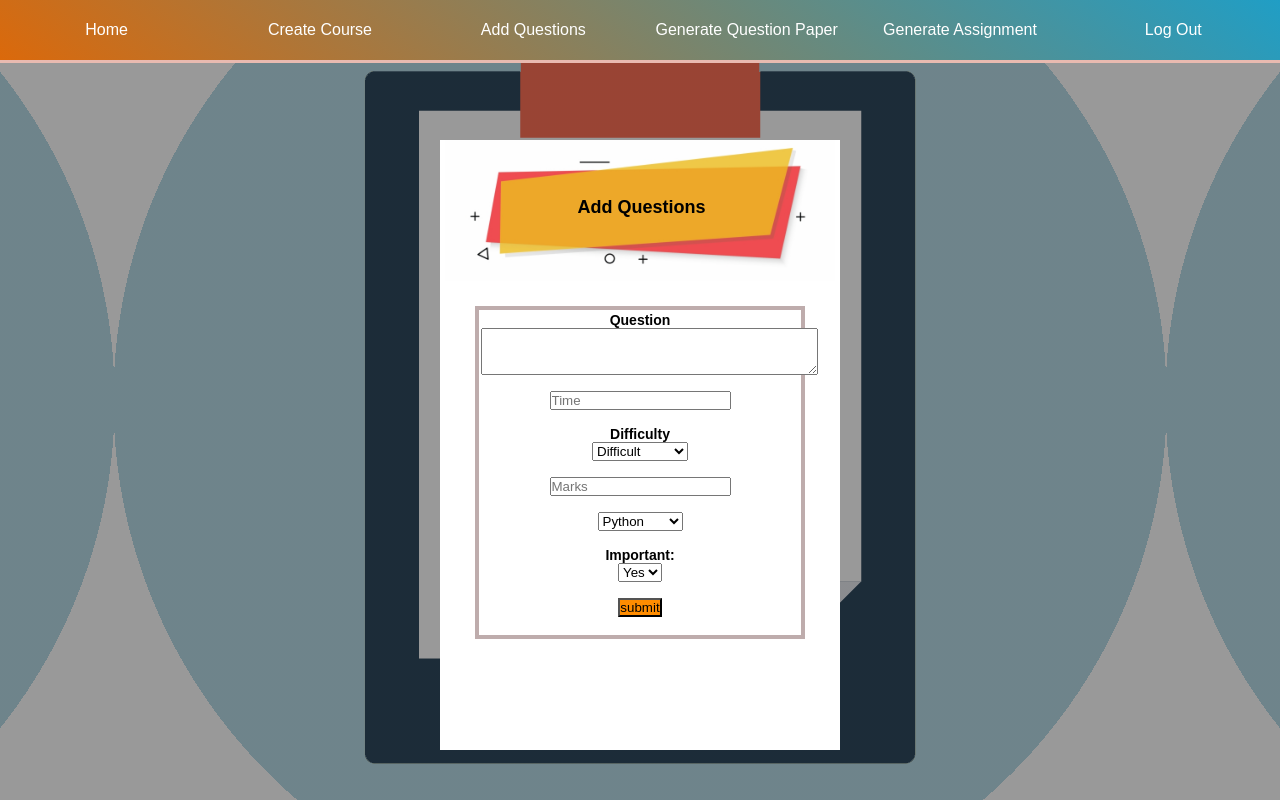
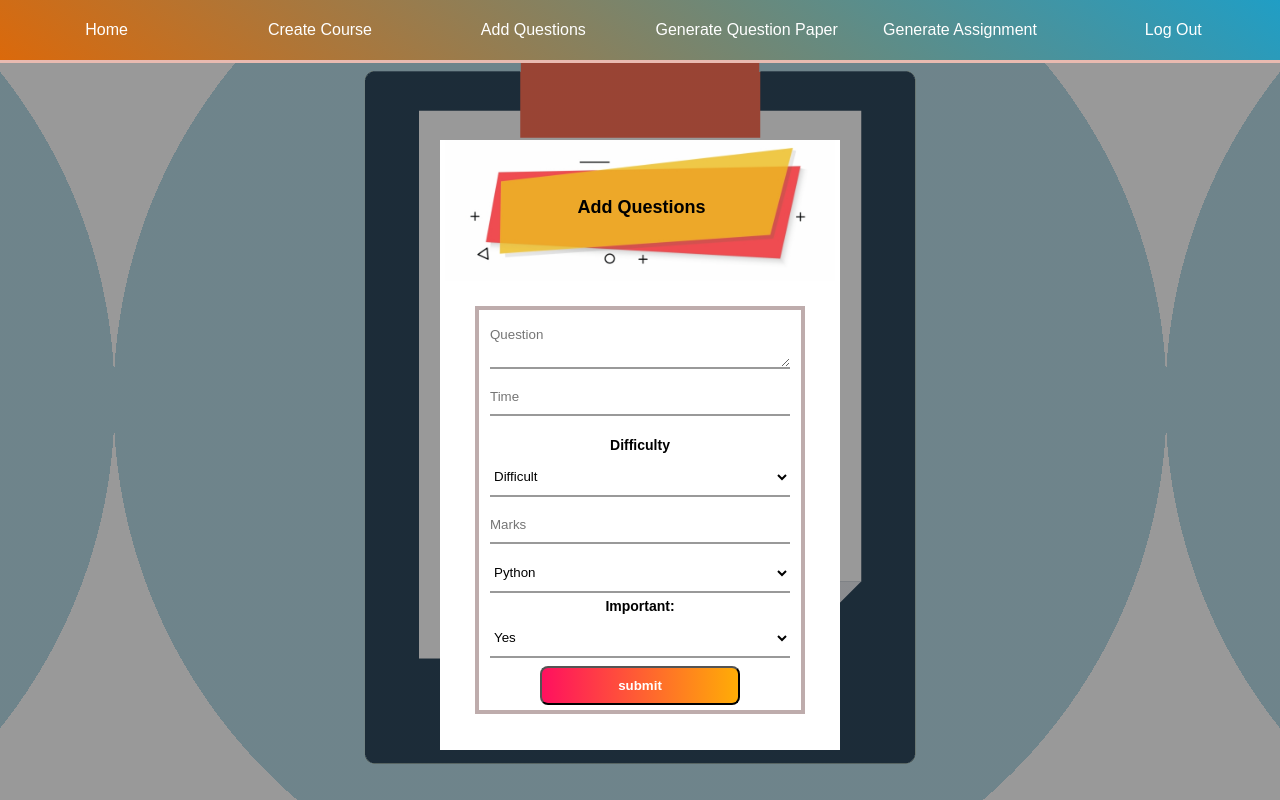
Before and after one commit to hemanthkasoju/profAssistor, a Django app: page /AddQuestions/addQuestions/ in a window 1280 px wide. Run offline with Django 3.2, Linux system fonts and the light colour scheme.

Commit message:
CSS changes in addQuestions

```diff
--- a/Templates/addQuestions.html
+++ b/Templates/addQuestions.html
@@ -33,33 +33,32 @@
                     {% endif %}
                 </div>
                 <div align="center" class="add-que">
-                    <label for="T">Question</label>
-                    <textarea id="T" placeholder="Question" name="question" rows="3" cols="40" required> </textarea><br><br>
-
-                    <input type="number" name="time" value="" placeholder="Time" required><br><br>
+                   <textarea class="input-field" placeholder="Question" name="question" rows="2" cols="10"
+                      required></textarea><br>
+                    <input type="number" name="time" class="input-field" value="" placeholder="Time" required><br><br>
                     <label for="T"> </label>
-                    <label for="D">Difficulty</label><br>
-                    <select id="D" name="difficulty" placeholder="Difficulty"><br><br>
+                    <label for="D">Difficulty</label>
+                    <select id="D" name="difficulty" placeholder="Difficulty" class="input-field">
                         <option value="1">Very Easy</option>
                         <option value="2">Easy</option>
                         <option value="3">Moderate</option>
                         <option value="4" selected>Difficult</option>
                         <option value="5">Very Difficult</option>
-                    </select><br><br>
-                    <input type="text" name="marks" placeholder="Marks"><br><br>
-                    <select name="chapter">Chapter
+                    </select>
+                    <input type="number" name="marks" placeholder="Marks" class="input-field">
+                    <select name="chapter" class="input-field">Chapter
                         <option value="1">Python</option>
                         <option value="2">Java</option>
                         <option value="3">JavaScript</option>
                         <option value="4">PHP</option>
                         <option value="5">HTML</option>
-                    </select><br><br>
-                    <label for="I">Important:</label><br>
-                    <select id="I" name="important">
+                    </select>
+                    <label for="I">Important:</label>
+                    <select id="I" name="important" class="input-field">
                         <option value="True">Yes</option>
                         <option value="False">No</option>
-                    </select><br><br>
-                    <input type="submit" name="submit" value="submit" class="btn-one"><br><br>
+                    </select>
+                    <input type="submit" name="submit" value="submit" class="addCourse-button">
                 </div>
                 <div>
                     {% for message in messages %}
```
Also changed, not shown: profAssistor/settings.py (+8 -8 lines).
